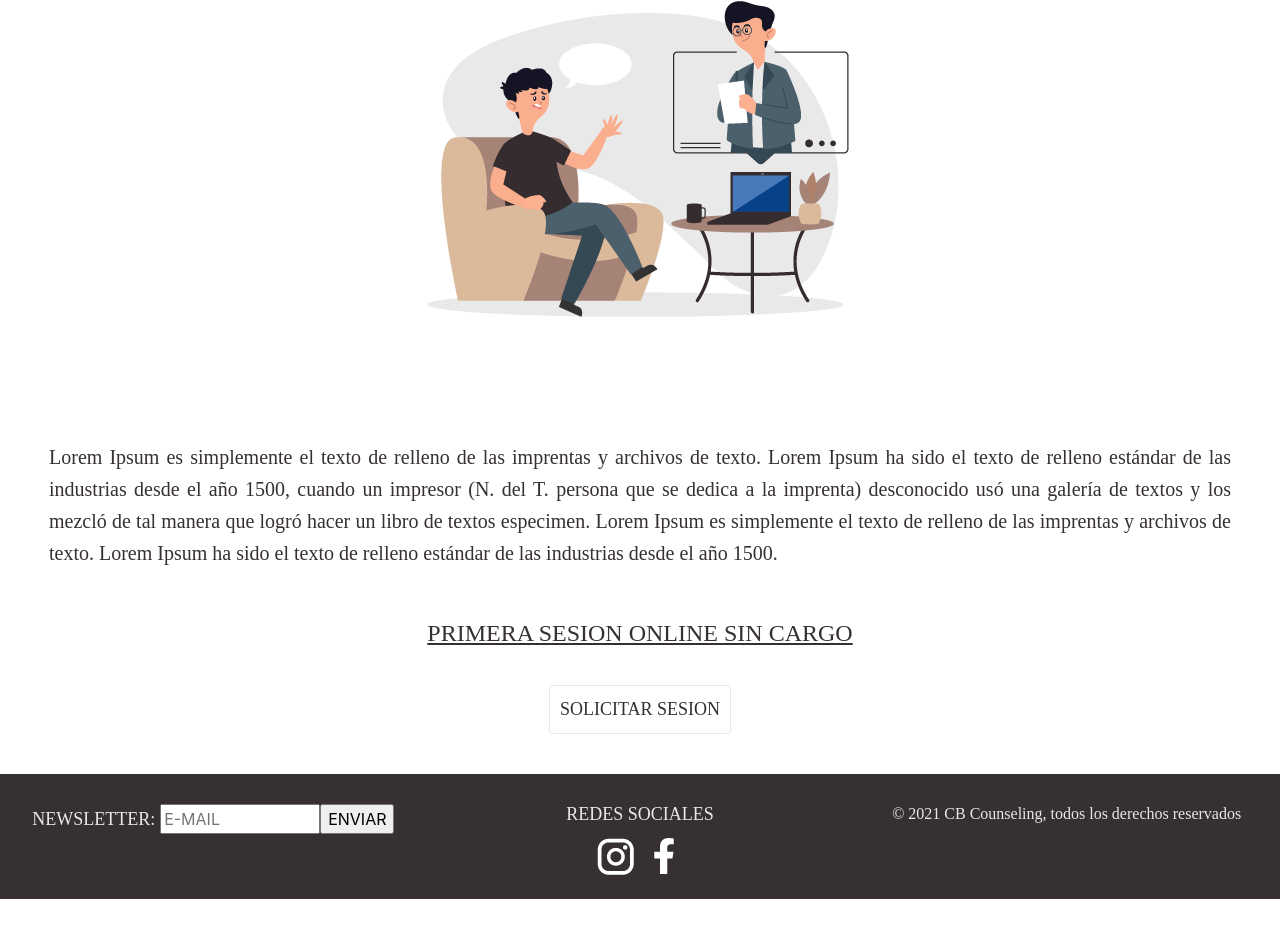
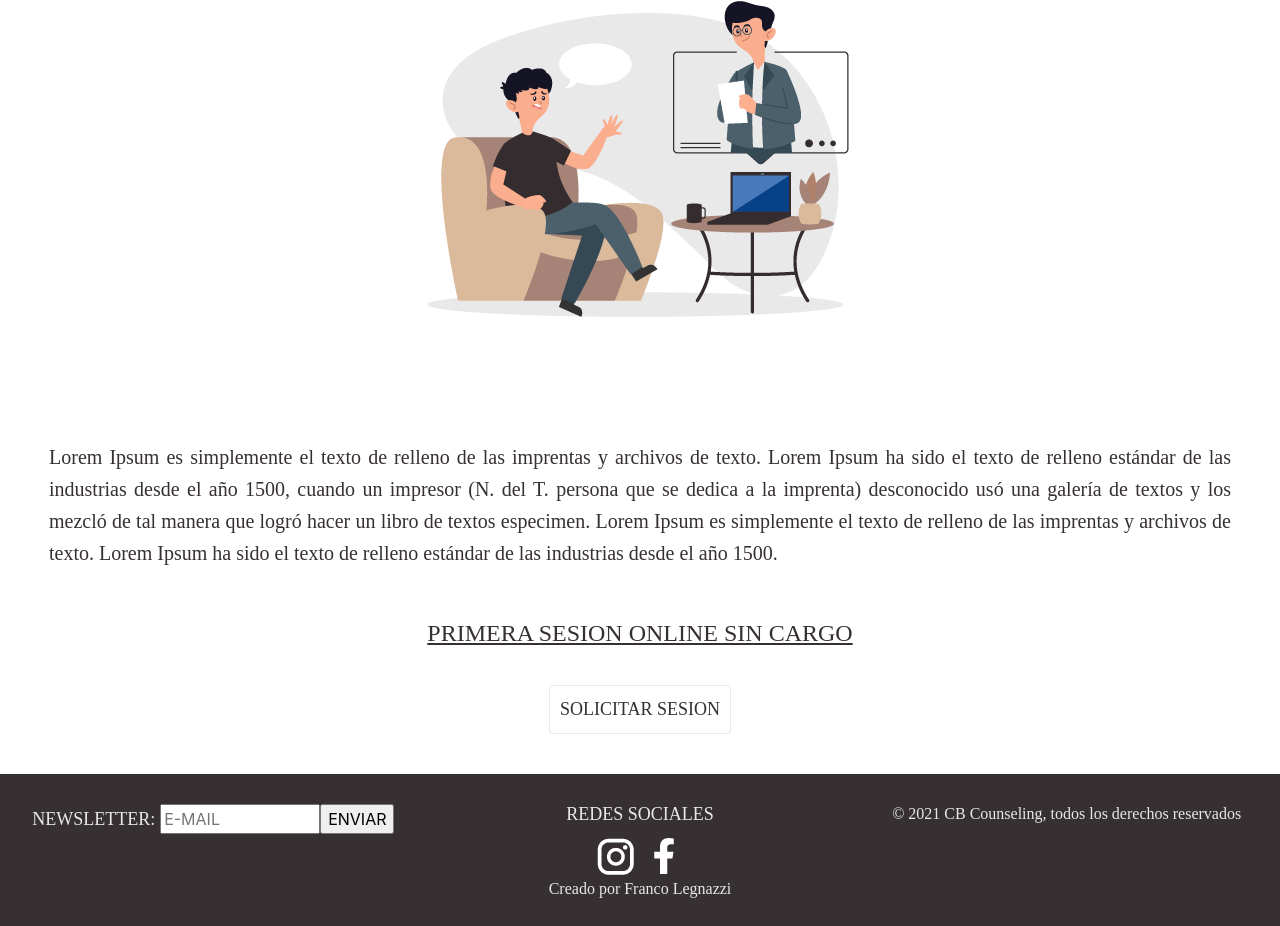
Before and after one commit to franleg/cbcounseling, a website: page views/atencion_online.html in a window 1280 px wide. Shown: the part 302-1228 px from the top of the page. Before the commit the page ends 1201 px from the top, so only its background shows below. Drawn offline with nearby package versions, Linux system fonts and the light colour scheme.

Commit message:
agregue encabezado a footer

```diff
--- a/views/atencion_online.html
+++ b/views/atencion_online.html
@@ -85,6 +85,7 @@
         <h5 class="redes__titulo">REDES SOCIALES</h5>
           <img src="../assets/img/logoInsta.png" alt="Instagram" class="redes__iconoInstagram--transformacion">
           <img src="../assets/img/logoFace.png" alt="Facebook" class="redes__iconoFacebook--transformacion">
+        <h6>Creado por Franco Legnazzi</h6>
       </div>
       <div class="col-lg-4 col-xs-12 copyright">
         <h6 class="copyright__texto">© 2021 CB Counseling, todos los derechos reservados</h6>
```
